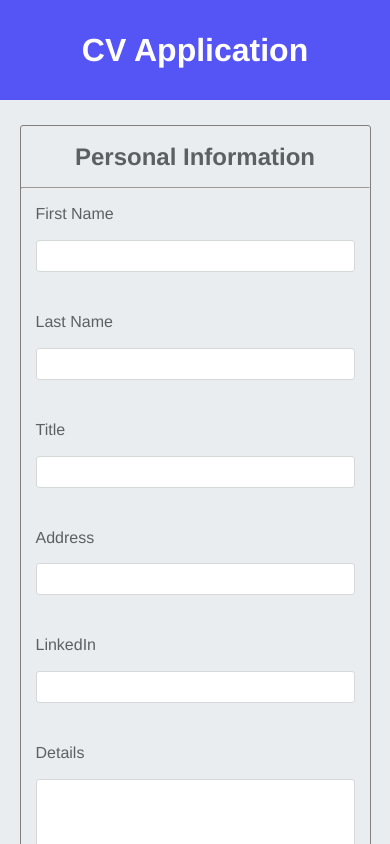
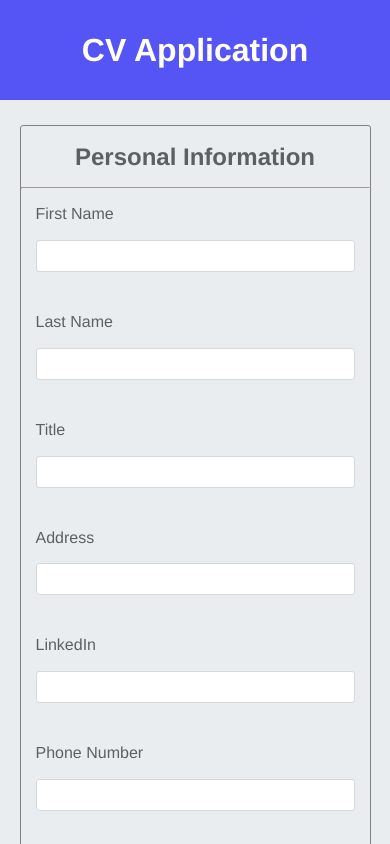
Before and after one commit to chapmancbVCU/cv-application, a React (Create React App) app: page / in a window 390 px wide. Shown: the top 844 px of the page. Built offline with nearby package versions, Linux system fonts and the light colour scheme.

Commit message:
Added phone number input to form and CV.

```diff
--- a/src/components/CV.tsx
+++ b/src/components/CV.tsx
@@ -28,6 +28,7 @@ interface CVProps {
     firstName: string;
     lastName: string;
     linkedInLink: string;
+    phone: string;
     profile: string;
     title: string;
 }
@@ -42,6 +43,7 @@ const CV : FC<CVProps> = ({
         firstName,
         lastName,
         linkedInLink,
+        phone,
         profile,
         title
     }) => {
@@ -68,6 +70,7 @@ const CV : FC<CVProps> = ({
                 </div>
                 <div className="cv-details-row">
                     <FontAwesomeIcon icon={faMobileScreen} className="icon"/>
+                    <div>{phone}</div>
                 </div>
                 <div className="cv-details-row">
                 <FontAwesomeIcon icon={faEnvelope} className="icon"/>
--- a/src/components/Form.tsx
+++ b/src/components/Form.tsx
@@ -20,10 +20,12 @@ interface ApplicationProps {
     handleFirstNameInput: any;
     handleLastNameInput: any;
     handleLinkedInLink: any;
+    handlePhoneNumberInput: any;
     handleProfileInput: any;
     handleTitleInput: any;
     lastName: string;
     linkedInLink: string;
+    phone: string;
     profile: string;
     title: string;
 }
@@ -40,10 +42,12 @@ const Form : FC<ApplicationProps> = ({
         handleFirstNameInput,
         handleLastNameInput,
         handleLinkedInLink,
+        handlePhoneNumberInput,
         handleProfileInput,
         handleTitleInput,
         lastName,
         linkedInLink,
+        phone,
         profile,
         title
     }) => {
@@ -107,6 +111,16 @@ const Form : FC<ApplicationProps> = ({
                         value={linkedInLink}/>
                 </div>
                 <div className="form-row">
+                    <label htmlFor="phone">Phone Number</label>
+                    <input id="phone"
+                        name="phone"
+                        type="text"
+                        minLength={5}
+                        required
+                        onChange={(event) => handlePhoneNumberInput(event)}
+                        value={phone}/>
+                </div>
+                <div className="form-row">
                     <label htmlFor="profile">Details</label>
                     <textarea id="profile"
                         name="profile"
--- a/src/components/Main.tsx
+++ b/src/components/Main.tsx
@@ -22,6 +22,7 @@ function Main() {
     const [firstName, setFirstName] = useState("");
     const [lastName, setLastName] = useState("");
     const [linkedInLink, setLinkedInLink] = useState("");
+    const [phone, setPhoneNumber] = useState("");
     const [profile, setProfile] = useState("");
     const [title, setTitle] = useState("");
 
@@ -46,6 +47,10 @@ function Main() {
         setLinkedInLink(event.target.value);
     }
 
+    function handlePhoneNumberInput(event: any) {
+        setPhoneNumber(event.target.value);
+    }
+
     function handleProfileInput(event: any) {
         setProfile(event.target.value);
     }
@@ -63,10 +68,12 @@ function Main() {
                 handleFirstNameInput={handleFirstNameInput}
                 handleLastNameInput={handleLastNameInput}
                 handleLinkedInLink={handleLinkedInLink}
+                handlePhoneNumberInput={handlePhoneNumberInput}
                 handleProfileInput={handleProfileInput}
                 handleTitleInput={handleTitleInput}
                 lastName={lastName}
                 linkedInLink={linkedInLink}
+                phone={phone}
                 profile={profile}
                 title={title}
             />
@@ -74,6 +81,7 @@ function Main() {
                 firstName={firstName}
                 lastName={lastName}
                 linkedInLink={linkedInLink}
+                phone={phone}
                 profile={profile}
                 title={title}
             />
```
